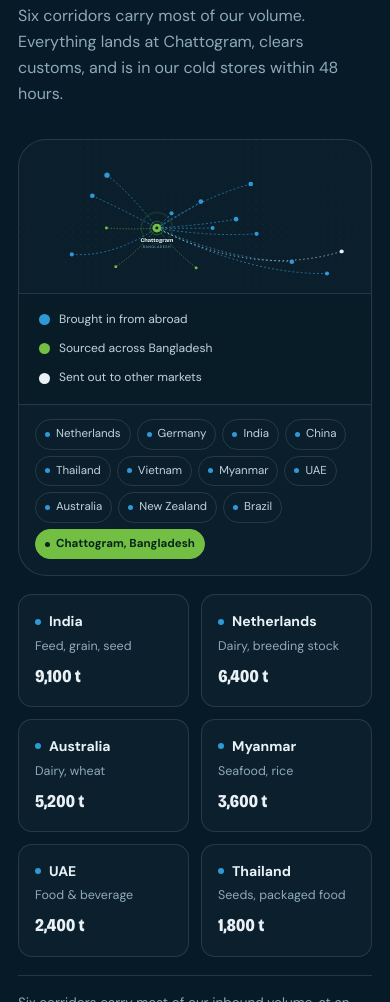
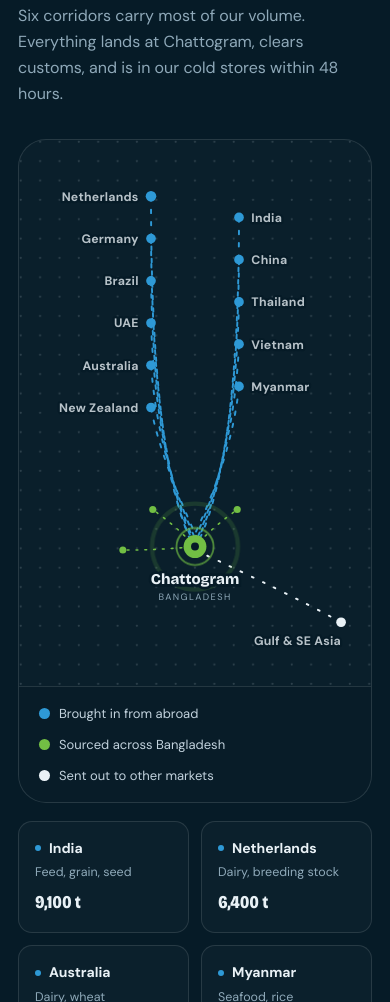
Before and after one commit to ryan7zoom/kg-agro-preview, a plain HTML site: page index.html in a window 390 px wide. Shown: the part 8699-9701 px from the top of the page. Drawn offline with nearby package versions, Linux system fonts and the light colour scheme.

Commit message:
Add files via upload

```diff
--- a/index.html
+++ b/index.html
@@ -299,16 +299,6 @@ section{padding-block:clamp(64px,8vw,120px);position:relative}
   .cat .idx{top:12px;left:14px;font-size:10.5px}
   .cat .count{top:10px;right:10px;padding:5px 8px;font-size:10px}
   .rail-shell::before,.rail-shell::after,.rail-btn{display:none}
-  .map-names{
-    display:flex;flex-wrap:wrap;gap:6px;padding:14px 16px 16px;border-top:1px solid var(--line);
-  }
-  .map-names li{
-    display:flex;align-items:center;gap:6px;font-size:11.5px;color:var(--ink-dim);
-    border:1px solid var(--line);border-radius:999px;padding:5px 9px;
-  }
-  .map-names li::before{content:"";width:5px;height:5px;border-radius:50%;background:var(--blue);flex:none}
-  .map-names li.dest{background:var(--green);border-color:var(--green);color:#08251A;font-weight:700}
-  .map-names li.dest::before{background:#08251A}
 }
 
 /* soft edges on the scroller, desktop-free */
@@ -432,8 +422,14 @@ section{padding-block:clamp(64px,8vw,120px);position:relative}
 .origin text{font:600 13px/1 var(--font-body);fill:rgba(233,241,246,.78);letter-spacing:.02em;stroke:#061B27;stroke-width:4;paint-order:stroke;stroke-linejoin:round}
 .map-legend{display:flex;flex-wrap:wrap;gap:10px 24px;padding:16px 20px;border-top:1px solid var(--line);font-size:13px;color:var(--ink-dim);background:rgba(6,27,39,.5)}
 .map-legend span{display:inline-flex;align-items:center;gap:9px}
-/* country names, only where the map labels would be illegible */
-@media (min-width:641px){.map-names{display:none}}
+/* two drawings: wide on desktop, portrait on phones where the desktop labels
+   would shrink to about 4px */
+.trade-map .map-m{display:none}
+@media (max-width:620px){
+  .trade-map .map-d{display:none}
+  .trade-map .map-m{display:block}
+  .map-m .origin text{font-size:14px;stroke-width:5}
+}
 .sw{width:11px;height:11px;border-radius:50%;flex:none}
 
 .corridor-row{display:grid;grid-template-columns:repeat(6,minmax(0,1fr));gap:12px;margin-bottom:18px}
@@ -455,10 +451,8 @@ section{padding-block:clamp(64px,8vw,120px);position:relative}
 .step p{font-size:14px;line-height:1.5;color:var(--muted)}
 @media (max-width:1024px){.corridor-row{grid-template-columns:repeat(3,1fr)}.steps{grid-template-columns:repeat(2,1fr);row-gap:30px}}
 @media (max-width:620px){
-  .origin text{display:none}
   .corridor-row{grid-template-columns:repeat(2,1fr)}
   .steps{grid-template-columns:1fr}
-  .map-legend{font-size:12px}
 }
 
 /* ---------------------------------------------------------------- company */
@@ -997,7 +991,7 @@ section{padding-block:clamp(64px,8vw,120px);position:relative}
     </div>
 
     <div class="trade-map reveal">
-        <svg viewBox="0 0 1200 520" role="img" aria-label="Map of trade corridors: goods from the Netherlands, Germany, India, China, Thailand, Vietnam, Myanmar, Australia and Brazil flow into Bangladesh, with a smaller export route out to the Gulf and South-East Asia.">
+        <svg class="map-d" viewBox="0 0 1200 520" role="img" aria-label="Map of trade corridors: goods from the Netherlands, Germany, India, China, Thailand, Vietnam, Myanmar, Australia and Brazil flow into Bangladesh, with a smaller export route out to the Gulf and South-East Asia.">
           <defs>
             <pattern id="dots" width="26" height="26" patternUnits="userSpaceOnUse">
               <circle cx="2" cy="2" r="1.3" fill="rgba(233,241,246,.16)"/>
@@ -1074,17 +1068,87 @@ section{padding-block:clamp(64px,8vw,120px);position:relative}
             <text x="1030" y="360">Gulf &amp; SE Asia</text>
           </g>
         </svg>
+
+        <!-- portrait version of the same drawing, for phones: same corridors,
+             labels sized to the canvas instead of the desktop artwork -->
+        <svg class="map-m" viewBox="0 0 400 620" role="img" aria-label="Trade corridors into Chattogram: Netherlands, Germany, Brazil, UAE, Australia, New Zealand, India, China, Thailand, Vietnam and Myanmar all flow into Bangladesh, with a small route out to the Gulf and South-East Asia.">
+          <defs>
+            <pattern id="dotsM" width="22" height="22" patternUnits="userSpaceOnUse">
+              <circle cx="2" cy="2" r="1.2" fill="rgba(233,241,246,.16)"/>
+            </pattern>
+          </defs>
+          <rect width="400" height="620" fill="url(#dotsM)"/>
+
+          <g class="routes">
+            <path d="M150 64 Q150 360 196 456"/>
+            <path d="M150 112 Q152 360 198 457"/>
+            <path d="M150 160 Q154 360 196 458"/>
+            <path d="M150 208 Q156 360 200 458"/>
+            <path d="M150 256 Q158 360 202 457"/>
+            <path d="M150 304 Q160 360 204 456"/>
+            <path d="M250 88 Q250 360 204 456"/>
+            <path d="M250 136 Q248 360 202 457"/>
+            <path d="M250 184 Q246 360 200 458"/>
+            <path d="M250 232 Q244 360 198 457"/>
+            <path d="M250 280 Q242 360 196 456"/>
+            <path class="export" d="M200 466 Q300 512 366 548"/>
+          </g>
+          <g class="routes domestic">
+            <path d="M152 420 Q180 440 200 462"/>
+            <path d="M248 420 Q220 440 200 462"/>
+            <path d="M118 466 Q160 466 200 462"/>
+          </g>
+
+          <g class="mover">
+            <circle r="4.5"><animateMotion dur="5.5s" repeatCount="indefinite" path="M150 64 Q150 360 196 456"/></circle>
+            <circle r="4.5"><animateMotion dur="5.1s" begin="1.4s" repeatCount="indefinite" path="M150 160 Q154 360 196 458"/></circle>
+            <circle r="4.5"><animateMotion dur="5.8s" begin="2.2s" repeatCount="indefinite" path="M150 304 Q160 360 204 456"/></circle>
+            <circle r="4.5"><animateMotion dur="4.4s" begin=".5s" repeatCount="indefinite" path="M250 88 Q250 360 204 456"/></circle>
+            <circle r="4.5"><animateMotion dur="4.8s" begin="1.8s" repeatCount="indefinite" path="M250 184 Q246 360 200 458"/></circle>
+            <circle r="4.5"><animateMotion dur="3.8s" begin=".9s" repeatCount="indefinite" path="M250 280 Q242 360 196 456"/></circle>
+            <circle r="3.5"><animateMotion dur="6s" begin="1s" repeatCount="indefinite" path="M200 466 Q300 512 366 548"/></circle>
+          </g>
+
+          <g class="origin">
+            <circle cx="150" cy="64" r="6" fill="#2E99D6"/><text x="136" y="69" text-anchor="end">Netherlands</text>
+            <circle cx="150" cy="112" r="5.5" fill="#2E99D6"/><text x="136" y="117" text-anchor="end">Germany</text>
+            <circle cx="150" cy="160" r="5.5" fill="#2E99D6"/><text x="136" y="165" text-anchor="end">Brazil</text>
+            <circle cx="150" cy="208" r="5.5" fill="#2E99D6"/><text x="136" y="213" text-anchor="end">UAE</text>
+            <circle cx="150" cy="256" r="5.5" fill="#2E99D6"/><text x="136" y="261" text-anchor="end">Australia</text>
+            <circle cx="150" cy="304" r="5.5" fill="#2E99D6"/><text x="136" y="309" text-anchor="end">New Zealand</text>
+
+            <circle cx="250" cy="88" r="5.5" fill="#2E99D6"/><text x="264" y="93">India</text>
+            <circle cx="250" cy="136" r="5.5" fill="#2E99D6"/><text x="264" y="141">China</text>
+            <circle cx="250" cy="184" r="5.5" fill="#2E99D6"/><text x="264" y="189">Thailand</text>
+            <circle cx="250" cy="232" r="5.5" fill="#2E99D6"/><text x="264" y="237">Vietnam</text>
+            <circle cx="250" cy="280" r="5.5" fill="#2E99D6"/><text x="264" y="285">Myanmar</text>
+          </g>
+
+          <g fill="#72BF44">
+            <circle cx="152" cy="420" r="4"/>
+            <circle cx="248" cy="420" r="4"/>
+            <circle cx="118" cy="466" r="4"/>
+          </g>
+
+          <g>
+            <circle cx="200" cy="462" r="24" fill="none" stroke="#72BF44" stroke-width="2.2" class="bd-pulse"/>
+            <circle cx="200" cy="462" r="24" fill="none" stroke="#72BF44" stroke-width="2.2" class="bd-pulse two"/>
+            <circle cx="200" cy="462" r="13" fill="#72BF44"/>
+            <circle cx="200" cy="462" r="4.5" fill="#061B27"/>
+            <text x="200" y="504" text-anchor="middle" font-family="Bricolage Grotesque, sans-serif" font-weight="800" font-size="17" fill="#E9F1F6" stroke="#061B27" stroke-width="6" paint-order="stroke">Chattogram</text>
+            <text x="200" y="523" text-anchor="middle" font-family="DM Sans, sans-serif" font-size="10.5" letter-spacing="1.6" fill="#8FA9B9">BANGLADESH</text>
+          </g>
+
+          <g class="origin">
+            <circle cx="366" cy="548" r="5.5" fill="#E9F1F6"/>
+            <text x="366" y="574" text-anchor="end">Gulf &amp; SE Asia</text>
+          </g>
+        </svg>
         <div class="map-legend">
           <span><i class="sw" style="background:#2E99D6"></i> Brought in from abroad</span>
           <span><i class="sw" style="background:#72BF44"></i> Sourced across Bangladesh</span>
           <span><i class="sw" style="background:#E9F1F6"></i> Sent out to other markets</span>
         </div>
-        <ul class="map-names" aria-label="Countries shown on the map">
-          <li>Netherlands</li><li>Germany</li><li>India</li><li>China</li>
-          <li>Thailand</li><li>Vietnam</li><li>Myanmar</li><li>UAE</li>
-          <li>Australia</li><li>New Zealand</li><li>Brazil</li>
-          <li class="dest">Chattogram, Bangladesh</li>
-        </ul>
       </div>
 
     <div class="corridor-row reveal">
```
